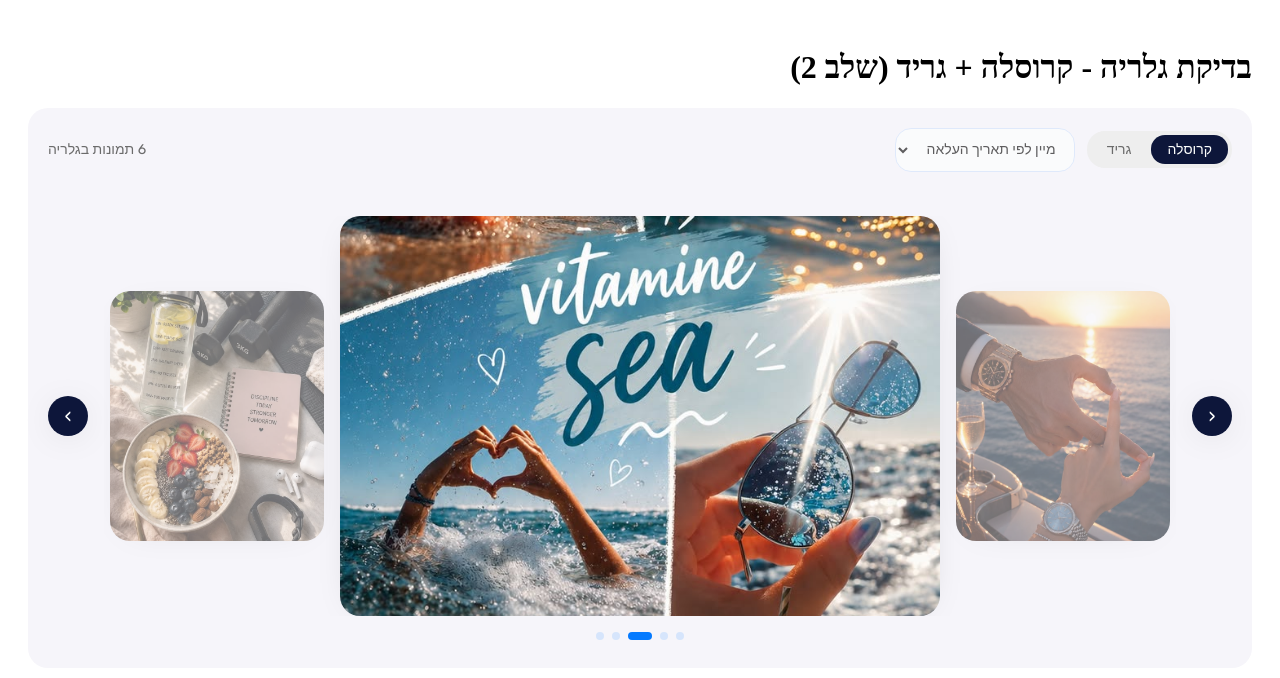
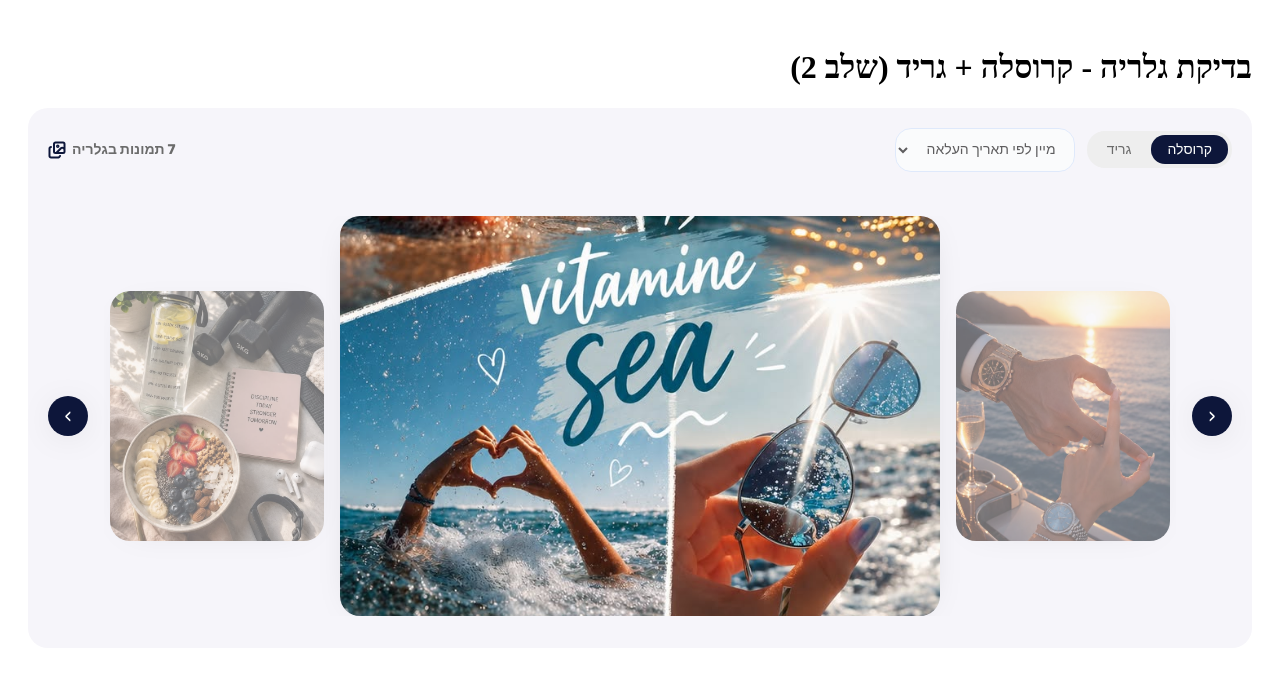
Before and after one commit to emkishon-del/iron-numbers-gallery, a Next.js app: page /gallery-test in a window 1280 px wide. Shown: the top 678 px of the page. Built offline with nearby package versions, Linux system fonts and the light colour scheme.

Commit message:
ignore error pic

```diff
--- a/components/Gallery/CarouselView.js
+++ b/components/Gallery/CarouselView.js
@@ -4,32 +4,53 @@ import styles from './Gallery.module.css';
 
 const WINDOW_SIZE = 5;
 
-export default function CarouselView({ images = [], onImageClick }) {
+export default function CarouselView({
+    images = [],
+    onImageClick,
+    onImageFail,
+}) {
     const length = images.length;
     const windowSize = Math.min(WINDOW_SIZE, length);
     const half = Math.floor(windowSize / 2);
 
-    // windowStart = אינדקס התמונה שמיוצגת ע"י הנקודה הכי שמאלית מבין ה-5.
-    // highlightPosition = איזו מבין 5 המשבצות הקבועות (0-4) מודגשת כרגע.
-    // currentIndex תמיד נגזר משני אלה - אף פעם לא state נפרד, כדי שלא יתבדרו.
+    // =========================================================
+    // DOTS STATE
+    // The dots logic is kept because it currently controls
+    // the current image index.
+    // =========================================================
+
     const [dotState, setDotState] = useState(() => ({
-        windowStart: length > 0 ? (length - half) % length : 0,
-        highlightPosition: half, // מתחילים באמצע
+        windowStart:
+            length > 0 ? (length - half) % length : 0,
+        highlightPosition: half,
     }));
 
-    const currentIndex = length > 0 ? (dotState.windowStart + dotState.highlightPosition) % length : 0;
+    const currentIndex =
+        length > 0
+            ? (dotState.windowStart + dotState.highlightPosition) % length
+            : 0;
+
+    // =========================================================
+    // NAVIGATION
+    // =========================================================
 
     const goNext = useCallback(() => {
         if (length === 0) return;
+
         setDotState((prev) => {
+            // Move the active position to the right.
             if (prev.highlightPosition < windowSize - 1) {
-                // עדיין יש לאן "לזוז" בתוך 5 הנקודות הקיימות - רק ההדגשה זזה
-                return { ...prev, highlightPosition: prev.highlightPosition + 1 };
+                return {
+                    ...prev,
+                    highlightPosition:
+                        prev.highlightPosition + 1,
+                };
             }
-            // כבר בקצה הימני - "מגלגלים": השמאלית יוצאת, נקודה חדשה נכנסת מימין,
-            // וההדגשה נשארת קבועה בקצה הימני
+
+            // Move the dots window when reaching the right edge.
             return {
-                windowStart: (prev.windowStart + 1) % length,
+                windowStart:
+                    (prev.windowStart + 1) % length,
                 highlightPosition: windowSize - 1,
             };
         });
@@ -37,79 +58,150 @@ export default function CarouselView({ images = [], onImageClick }) {
 
     const goPrev = useCallback(() => {
         if (length === 0) return;
+
         setDotState((prev) => {
+            // Move the active position to the left.
             if (prev.highlightPosition > 0) {
-                return { ...prev, highlightPosition: prev.highlightPosition - 1 };
+                return {
+                    ...prev,
+                    highlightPosition:
+                        prev.highlightPosition - 1,
+                };
             }
+
+            // Move the dots window when reaching the left edge.
             return {
-                windowStart: (prev.windowStart - 1 + length) % length,
+                windowStart:
+                    (prev.windowStart - 1 + length) % length,
                 highlightPosition: 0,
             };
         });
     }, [length]);
 
+    // Used only by the dots when they are enabled again.
     const jumpToPosition = (position) => {
-        setDotState((prev) => ({ ...prev, highlightPosition: position }));
+        setDotState((prev) => ({
+            ...prev,
+            highlightPosition: position,
+        }));
     };
 
     if (length === 0) return null;
 
-    const prevIndex = (currentIndex - 1 + length) % length;
-    const nextIndex = (currentIndex + 1) % length;
+    const prevIndex =
+        (currentIndex - 1 + length) % length;
+
+    const nextIndex =
+        (currentIndex + 1) % length;
+
     const hasMultiple = length > 1;
 
     return (
         <div>
-            <div className={styles['ing-carousel']} dir="rtl">
-                <button className={styles['ing-arrow']} onClick={goPrev} aria-label="תמונה קודמת" disabled={!hasMultiple}>
+
+            {/* =====================================================
+                IMAGES / CAROUSEL
+            ====================================================== */}
+
+            <div
+                className={styles['ing-carousel']}
+                dir="rtl"
+            >
+                <button
+                    className={styles['ing-arrow']}
+                    onClick={goPrev}
+                    aria-label="תמונה קודמת"
+                    disabled={!hasMultiple}
+                >
                     ‹
                 </button>
 
                 <div className={styles['ing-track']}>
+
                     {hasMultiple && (
-                        <GalleryImage image={images[prevIndex]} size="side" onClick={goPrev} />
+                        <GalleryImage
+                            image={images[prevIndex]}
+                            size="side"
+                            onClick={goPrev}
+                            onFail={onImageFail}
+                        />
                     )}
 
                     <GalleryImage
                         image={images[currentIndex]}
                         size="main"
-                        onClick={() => onImageClick(images[currentIndex].id)}
+                        onClick={() =>
+                            onImageClick(
+                                images[currentIndex].id
+                            )
+                        }
+                        onFail={onImageFail}
                     />
 
                     {hasMultiple && (
-                        <GalleryImage image={images[nextIndex]} size="side" onClick={goNext} />
+                        <GalleryImage
+                            image={images[nextIndex]}
+                            size="side"
+                            onClick={goNext}
+                            onFail={onImageFail}
+                        />
                     )}
                 </div>
 
-                <button className={styles['ing-arrow']} onClick={goNext} aria-label="תמונה הבאה" disabled={!hasMultiple}>
+                <button
+                    className={styles['ing-arrow']}
+                    onClick={goNext}
+                    aria-label="תמונה הבאה"
+                    disabled={!hasMultiple}
+                >
                     ›
                 </button>
             </div>
 
+            {/* =====================================================
+                DOTS / NAVIGATION
+
+                Temporarily disabled.
+                Keep the logic above because currentIndex
+                currently depends on dotState.
+            ====================================================== */}
+
+            {/*
             {hasMultiple && (
-                <div style={{ display: 'flex', justifyContent: 'center', alignItems: 'center', gap: 8, padding: '4px 0 8px' }}>
-                    {Array.from({ length: windowSize }, (_, position) => {
-                        const isActive = position === dotState.highlightPosition;
-                        return (
-                            <button
-                                key={position}
-                                onClick={() => jumpToPosition(position)}
-                                aria-label={`מיקום ${position + 1} מתוך ${windowSize}`}
-                                style={{
-                                    width: isActive ? 24 : 8,
-                                    height: 8,
-                                    borderRadius: 999,
-                                    border: 'none',
-                                    padding: 0,
-                                    cursor: 'pointer',
-                                    backgroundColor: isActive ? '#047AFF' : '#D6E5FC',
-                                    transition: 'width 0.2s ease, background-color 0.2s ease',
-                                }}
-                            />
-                        );
-                    })}
+                <div
+                    className={styles['ing-dots']}
+                >
+                    {Array.from(
+                        { length: windowSize },
+                        (_, position) => {
+                            const isActive =
+                                position ===
+                                dotState.highlightPosition;
+
+                            return (
+                                <button
+                                    key={position}
+                                    className={`
+                                        ${styles['ing-dot']}
+                                        ${
+                                            isActive
+                                                ? styles['ing-dot-active']
+                                                : ''
+                                        }
+                                    `}
+                                    onClick={() =>
+                                        jumpToPosition(position)
+                                    }
+                                    aria-label={`מיקום ${
+                                        position + 1
+                                    } מתוך ${windowSize}`}
+                                />
+                            );
+                        }
+                    )}
                 </div>
             )}
+            */}
         </div>
     );
 }
--- a/components/Gallery/Gallery.js
+++ b/components/Gallery/Gallery.js
@@ -1,4 +1,4 @@
-import { useState } from 'react';
+import { useState, useMemo } from 'react';
 import GalleryToolbar from './GalleryToolbar';
 import CarouselView from './CarouselView';
 import GridView from './GridView';
@@ -8,24 +8,43 @@ import styles from './Gallery.module.css';
 export default function Gallery({ images = [] }) {
   const [viewMode, setViewMode] = useState('carousel'); // 'carousel' | 'grid'
   const [lightboxIndex, setLightboxIndex] = useState(null);
+  const [failedIds, setFailedIds] = useState(() => new Set());
+
+  const handleImageFail = (id) => {
+    setFailedIds((prev) => {
+      const next = new Set(prev);
+      next.add(id);
+      return next;
+    });
+  };
+
+  const visibleImages = useMemo(
+    () => images.filter((image) => !failedIds.has(image.id)),
+    [images, failedIds]
+  );
 
   return (
     <div className={styles['ing-gallery']}>
       <GalleryToolbar
         viewMode={viewMode}
         onViewModeChange={setViewMode}
-        imageCount={images.length}
+        imageCount={visibleImages.length}
       />
 
       {viewMode === 'carousel' ? (
-        <CarouselView images={images} onImageClick={setLightboxIndex} />
+        <CarouselView
+          key={visibleImages.length}
+          images={visibleImages}
+          onImageClick={setLightboxIndex}
+          onImageFail={handleImageFail}
+        />
       ) : (
-        <GridView images={images} onImageClick={setLightboxIndex} />
+        <GridView images={visibleImages} onImageClick={setLightboxIndex} onImageFail={handleImageFail} />
       )}
 
       {lightboxIndex !== null && (
         <Lightbox
-          images={images}
+          images={visibleImages}
           currentIndex={lightboxIndex}
           onClose={() => setLightboxIndex(null)}
           onNavigate={setLightboxIndex}
--- a/components/Gallery/Gallery.module.css
+++ b/components/Gallery/Gallery.module.css
@@ -18,8 +18,8 @@
 
 .ing-count-label {
     color: #6B6B6B;
-    font-size: 14px;
-    font-weight: 400;
+    font-size: 18px;
+font-weight: bold;
 }
 
 .ing-toolbar-controls {
@@ -65,7 +65,14 @@
     background-color: #0D163A;
     color: #FDFEFD;
 }
-
+.ing-count-label {
+    display: flex;
+    align-items: center;
+    gap: 6px;
+    color: #6B6B6B;
+    font-size: 14px;
+    font-weight: 400;
+}
 /* ===== Carousel ===== */
 
 .ing-carousel {
--- /dev/null
+++ b/components/Gallery/GalleryIcon.js
@@ -0,0 +1,26 @@
+export default function GalleryIcon() {
+  return (
+    <svg
+      width="18"
+      height="18"
+      viewBox="0 0 18 18"
+      fill="none"
+      xmlns="http://www.w3.org/2000/svg"
+    >
+      <g clipPath="url(#clip0_5_110)">
+        <path
+          d="M16.5007 8.24999L15.5286 7.27791C15.3613 7.10918 15.1622 6.97526 14.9428 6.88387C14.7235 6.79248 14.4882 6.74543 14.2505 6.74543C14.0129 6.74543 13.7776 6.79248 13.5582 6.88387C13.3389 6.97526 13.1398 7.10918 12.9724 7.27791L8.25005 12.0003M2.99963 5.99976C2.60178 5.99976 2.22021 6.15781 1.93889 6.43914C1.65756 6.72047 1.49951 7.10203 1.49951 7.49988V15.0005C1.49951 15.3983 1.65756 15.7799 1.93889 16.0612C2.22021 16.3426 2.60178 16.5006 2.99963 16.5006H10.5002C10.8981 16.5006 11.2796 16.3426 12.0004 15.0005M10.5002 5.2497C10.5002 5.66395 10.1644 5.99976 9.75017 5.99976C9.33592 5.99976 9.00011 5.66395 9.00011 5.2497C9.00011 4.83546 9.33592 4.49964 9.75017 4.49964C10.1644 4.49964 10.5002 4.83546 10.5002 5.2497ZM7.49999 1.4994H15.0006C15.8291 1.4994 16.5007 2.17103 16.5007 2.99952V10.5001C16.5007 11.3286 15.8291 12.0002 15.0006 12.0002H7.49999C6.6715 12.0002 5.99987 11.3286 5.99987 10.5001V2.99952C5.99987 2.17103 6.6715 1.4994 7.49999 1.4994Z"
+          stroke="#0D163A"
+          strokeWidth="2"
+          strokeLinecap="round"
+        />
+      </g>
+
+      <defs>
+        <clipPath id="clip0_5_110">
+          <rect width="18" height="18" fill="white" />
+        </clipPath>
+      </defs>
+    </svg>
+  );
+}
--- a/components/Gallery/GalleryToolbar.js
+++ b/components/Gallery/GalleryToolbar.js
@@ -1,5 +1,5 @@
 import styles from './Gallery.module.css';
-
+import GalleryIcon from './GalleryIcon';
 export default function GalleryToolbar({ viewMode, onViewModeChange, imageCount }) {
     return (
         <div className={styles['ing-toolbar']} dir="rtl">
@@ -36,7 +36,8 @@ export default function GalleryToolbar({ viewMode, onViewModeChange, imageCount
                     <option>הישן ביותר</option>
                 </select>
             </div>
-            <span className={styles['ing-count-label']}>{imageCount} תמונות בגלריה </span>
+            <span className={styles['ing-count-label']}><strong>{imageCount} תמונות בגלריה </strong>
+                <GalleryIcon classname={styles['ing-count-label']} /></span>
 
         </div>
     );
--- a/components/Gallery/mockImages.js
+++ b/components/Gallery/mockImages.js
@@ -1,5 +1,5 @@
 import styles from './Gallery.module.css';
-export const mockImages = Array.from({ length: 6 }).map((_, i) => ({
+export const mockImages = Array.from({ length: 7 }).map((_, i) => ({
   id: i,
   url: `/pic/m${11+i}.jpg`,
   name:'',
```
Also changed, not shown: components/Gallery/GalleryImage.js (+8 -12 lines), components/Gallery/GridView.js (+7 -2 lines), public/pic/m17.jpg (renamed from public/pic/m16.jpg), public/pic/m18.jpg (added).
